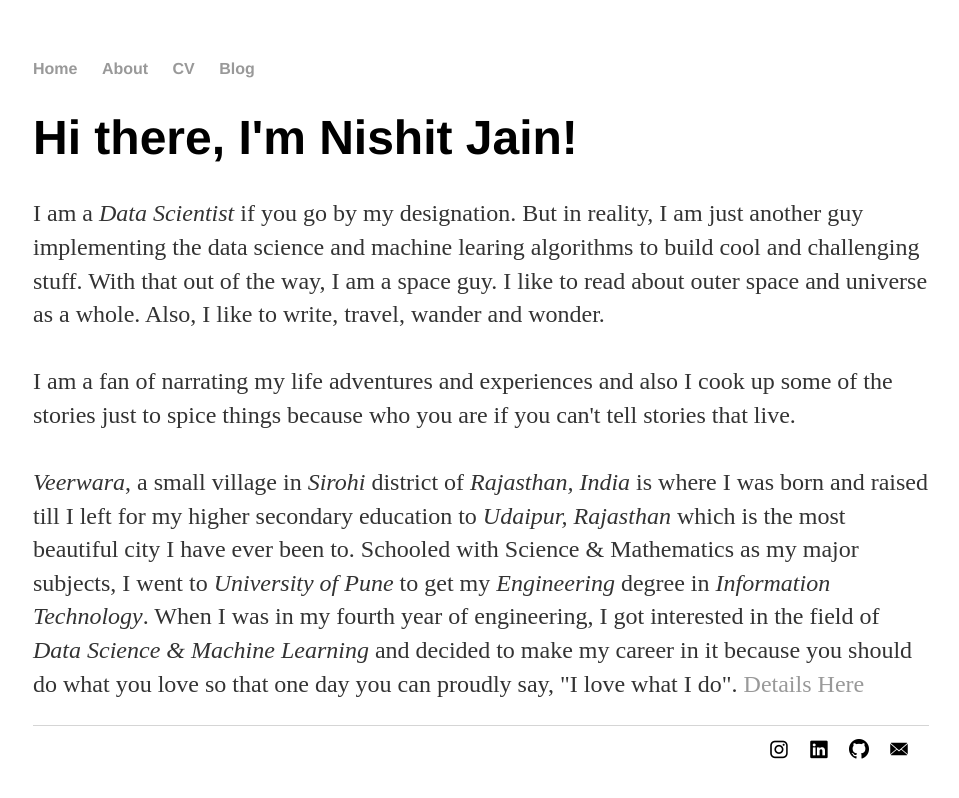
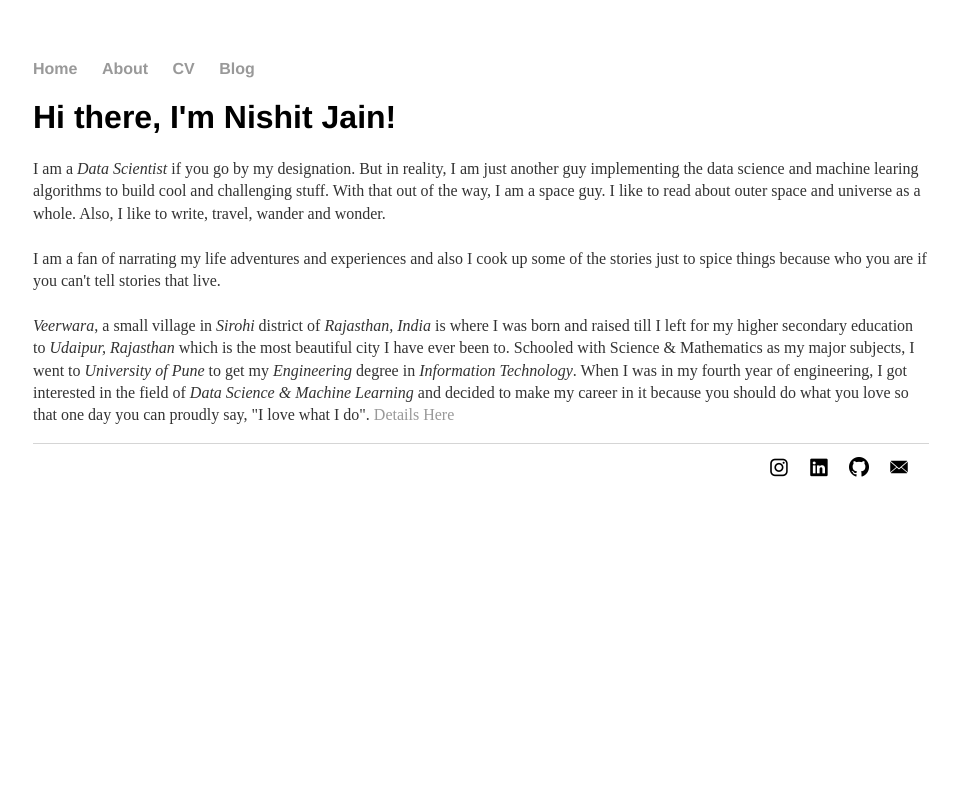
Before and after one commit to nishitjain/nishitjain.github.io, a Jekyll site: the page built from index.html, in a window 1280 px wide. Shown: the top 798 px of the page, without its empty margins (159-1118 px from the left). Built offline with Jekyll 4.4.1, drawn with Linux system fonts in a browser that asks for light colours.

Commit message:
Update main.css

```diff
--- a/css/main.css
+++ b/css/main.css
@@ -20,11 +20,11 @@ a:hover {
     text-decoration: underline;
 }
 h1 {
-    font-size: 3em;
+    font-size: 2em;
     font-family:'Helvetica', 'Arial', 'Sans-Serif';
 }
 p {
-    font-size: 1.5em;
+    font-size: 1em;
     line-height: 1.4em;
     color: #333;
 }
@@ -35,7 +35,7 @@ footer {
 
 ul.posts {
     margin: 20px auto 40px;
-    font-size: 1.5em;
+    font-size: 1em;
 }
 
 ul.posts li {
```
